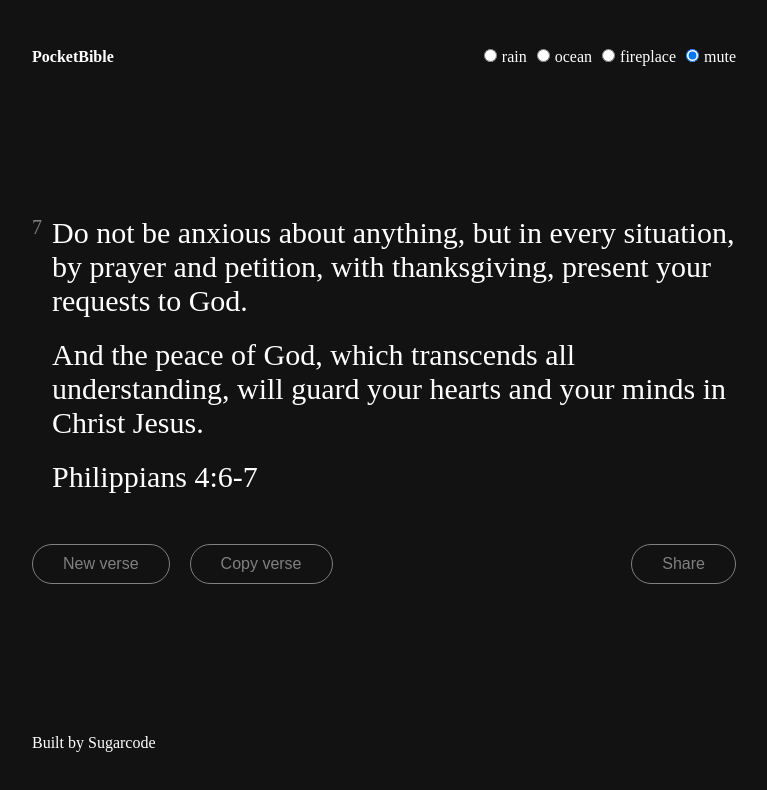
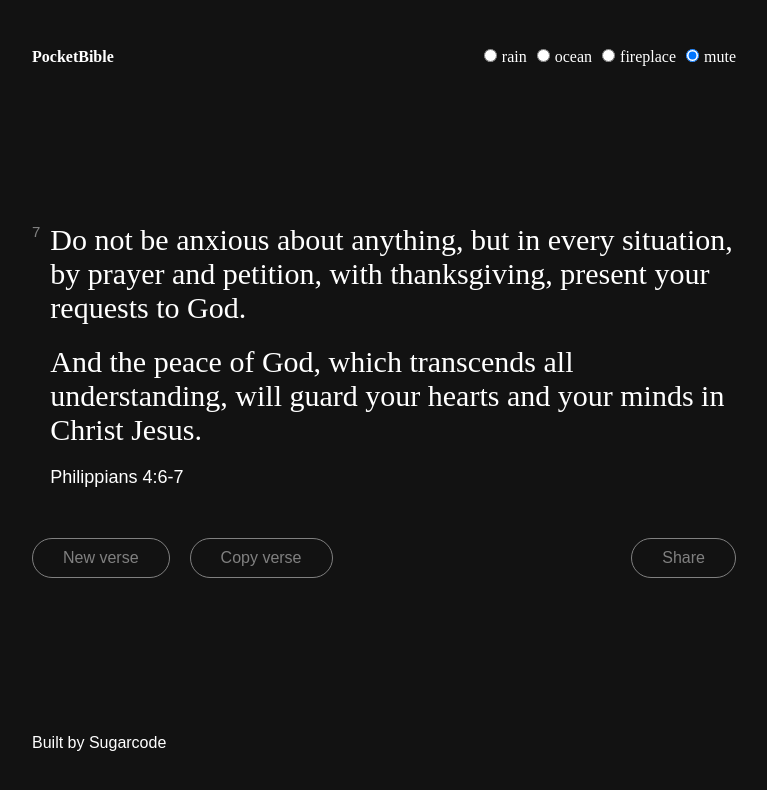
Before and after one commit to emmanuelojiji/pocket-bible-22, a React (Create React App) app: page / in a window 1280 px wide. Shown: the top 790 px of the page, without its empty margins (256-1023 px from the left). Built offline with nearby package versions, Linux system fonts and the light colour scheme.

Commit message:
First font changes

```diff
--- a/src/App.scss
+++ b/src/App.scss
@@ -75,3 +75,7 @@ footer {
 .new-verse-button {
   margin-right: 20px;
 }
+
+footer{
+  font-family: sans-serif;
+}
--- a/src/Components/Quote.scss
+++ b/src/Components/Quote.scss
@@ -24,13 +24,17 @@
 .verse-name {
   color: white;
   margin-top: 20px;
+  font-family: sans-serif;
+  font-weight: 100;
+  font-size: 18px;
 }
 
 
 .verse_number{
 color:grey;
-font-size: 20px;
+font-size: 15px;
 margin-right: 10px;
+font-family: sans-serif;
 }
 
 .number-text-container{
--- a/src/Components/QuotesArray.js
+++ b/src/Components/QuotesArray.js
@@ -24,7 +24,7 @@ export const Quotes = [
     verse:
       "I sought the LORD, and he answered me; he delivered me from all my fears.",
     verse_name: "Psalms 34:4",
-    verse_number:"14"
+    verse_number:"4"
   },
   {
     verse:
```
Also changed, not shown: src/App.js (+3 -8 lines).
